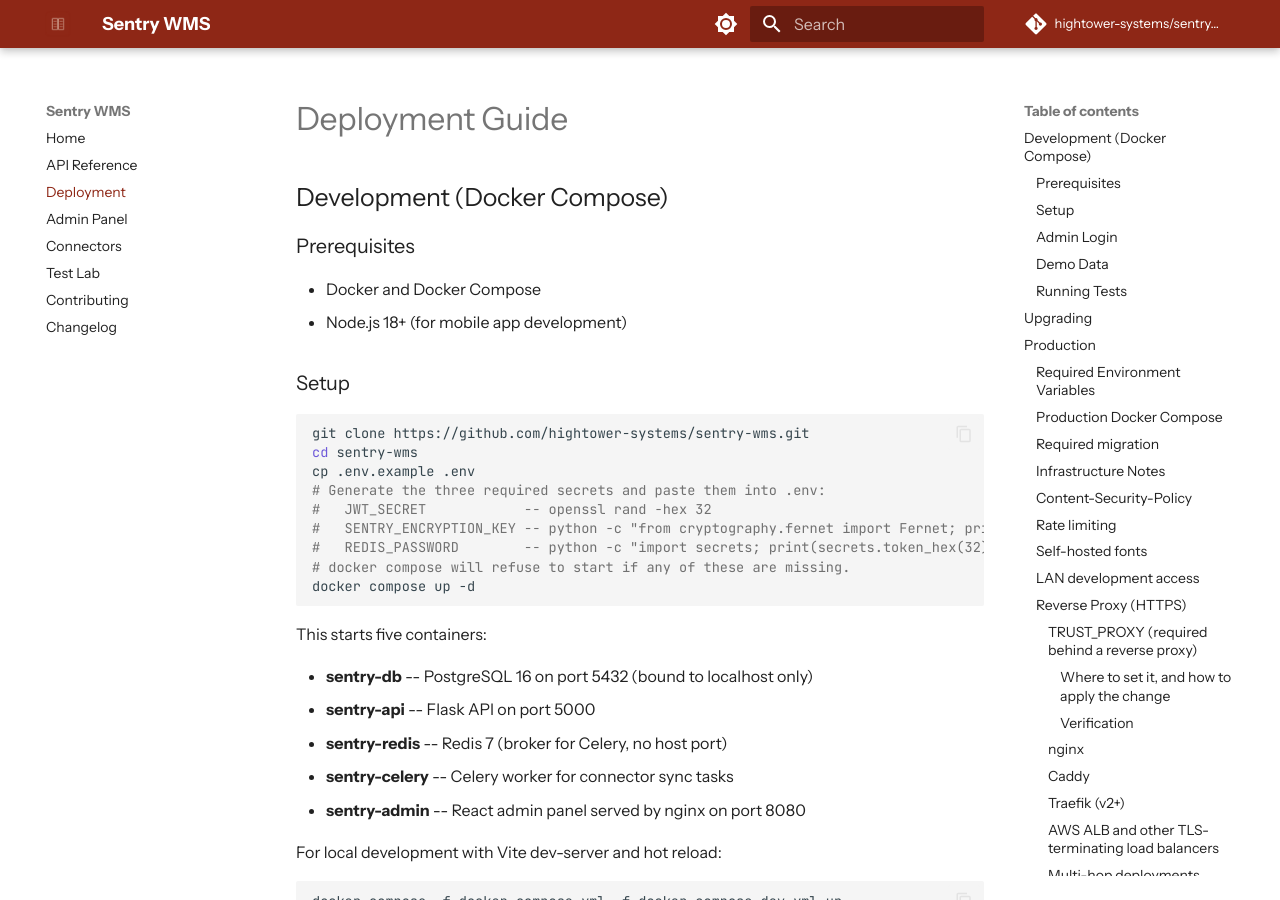
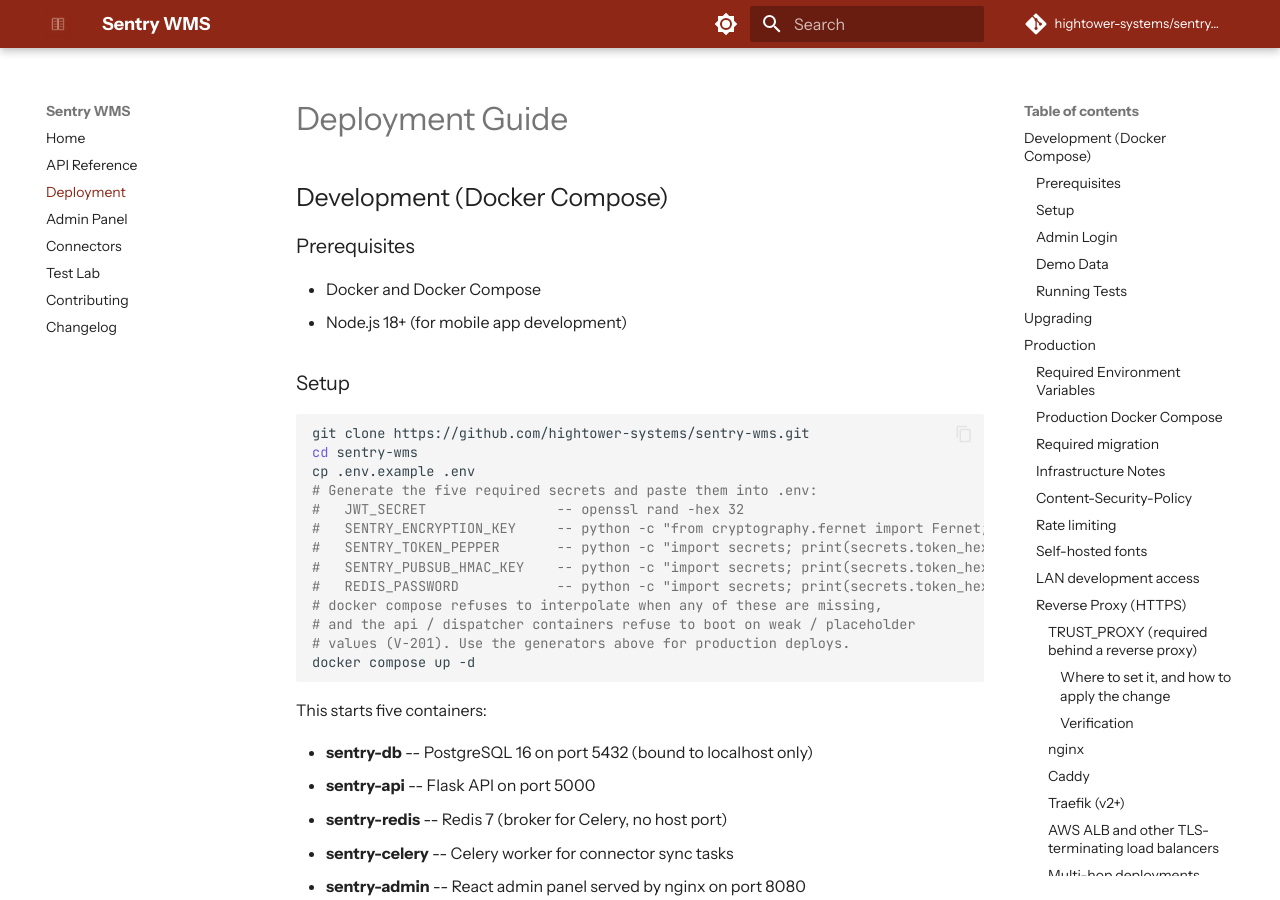
Before and after one commit to hightower-systems/sentry-wms, an MkDocs documentation site: the page built from docs/deployment.md, in a window 1280 px wide and 900 px high. Built offline with MkDocs 1.6.1 and Material for MkDocs 9.7.7, drawn with Linux system fonts in a browser that asks for light colours; comment, search, counter and statistics services are not loaded; some of the changed text lies outside the part shown.

Commit message:
docs: deployment.md secrets + api-reference.md integration surface (Closes #264)
deployment.md listed three required env vars; five are required
since v1.5.0 / v1.6.1. Add SENTRY_TOKEN_PEPPER and
SENTRY_PUBSUB_HMAC_KEY to both the quick-start block and the
"Required Environment Variables" reference, with the standard
secrets.token_hex(32) generators. A fresh-clone `docker compose
up -d` failed at compose interpolation on the missing pubsub
key; the api boot guard would also reject a missing or weak
pepper.

api-reference.md covers the v1.0 warehouse-floor + admin REST
surface but had no entry for the v1.5 polling, v1.5 snapshot,
v1.6 webhooks admin, or v1.7 inbound routes. Add a short
"Connector / integration surface" section at the top that points
at the OpenAPI spec, events catalog, webhooks API doc, and
mapping JSON Schema rather than duplicating route-by-route docs
that have their own canonical homes.

````diff
--- a/docs/deployment.md
+++ b/docs/deployment.md
@@ -13,11 +13,15 @@
 git clone https://github.com/hightower-systems/sentry-wms.git
 cd sentry-wms
 cp .env.example .env
-# Generate the three required secrets and paste them into .env:
-#   JWT_SECRET            -- openssl rand -hex 32
-#   SENTRY_ENCRYPTION_KEY -- python -c "from cryptography.fernet import Fernet; print(Fernet.generate_key().decode())"
-#   REDIS_PASSWORD        -- python -c "import secrets; print(secrets.token_hex(32))"
-# docker compose will refuse to start if any of these are missing.
+# Generate the five required secrets and paste them into .env:
+#   JWT_SECRET                -- openssl rand -hex 32
+#   SENTRY_ENCRYPTION_KEY     -- python -c "from cryptography.fernet import Fernet; print(Fernet.generate_key().decode())"
+#   SENTRY_TOKEN_PEPPER       -- python -c "import secrets; print(secrets.token_hex(32))"
+#   SENTRY_PUBSUB_HMAC_KEY    -- python -c "import secrets; print(secrets.token_hex(32))"
+#   REDIS_PASSWORD            -- python -c "import secrets; print(secrets.token_hex(32))"
+# docker compose refuses to interpolate when any of these are missing,
+# and the api / dispatcher containers refuse to boot on weak / placeholder
+# values (V-201). Use the generators above for production deploys.
 docker compose up -d
 ```
 
@@ -99,6 +103,16 @@
 
 # Connector credential vault (Fernet, base64, 32 bytes)
 SENTRY_ENCRYPTION_KEY=$(python -c "from cryptography.fernet import Fernet; print(Fernet.generate_key().decode())")
+
+# X-WMS-Token pepper (v1.5.0 #128). SHA256(pepper || plaintext) is the
+# stored hash; rotating the pepper invalidates every issued token.
+# Boot guard rejects short / whitespace / placeholder values (V-201).
+SENTRY_TOKEN_PEPPER=$(python -c "import secrets; print(secrets.token_hex(32))")
+
+# Cross-worker pubsub HMAC (v1.6.1 #227 / #238). Signs the
+# webhook_subscription_events Redis channel envelope; required when the
+# dispatcher is enabled (default). Generate with:
+SENTRY_PUBSUB_HMAC_KEY=$(python -c "import secrets; print(secrets.token_hex(32))")
 
 # Redis broker password (Celery)
 REDIS_PASSWORD=$(python -c "import secrets; print(secrets.token_hex(32))")
````
Also changed, not shown: docs/api-reference.md (+17 -0 lines).
